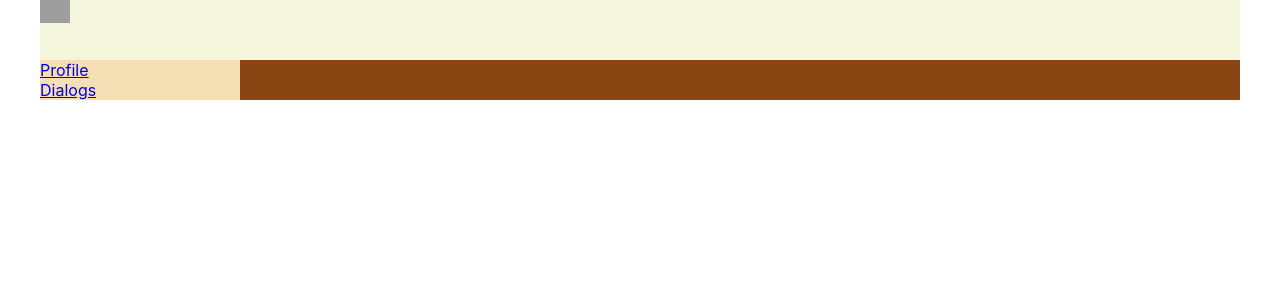
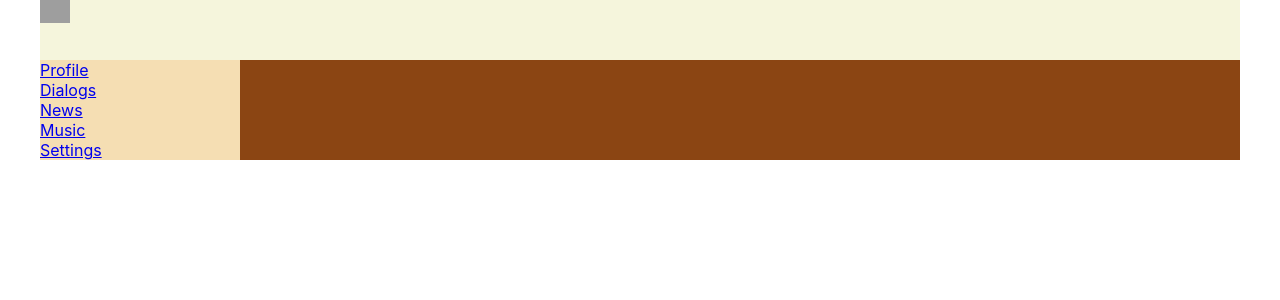
Before and after one commit to Romeral18/way-of-samurai, a React (Create React App) app: page / in a window 1280 px wide. Shown: the top 300 px of the page. Built offline with nearby package versions, Linux system fonts and the light colour scheme; grey boxes are pictures that could not be loaded.

Commit message:
React 20 NavLink Yarn Fix Write

```diff
--- a/src/App.js
+++ b/src/App.js
@@ -18,8 +18,11 @@ function App() {
                 <div className="app-wrapper-content">
 
                     <Switch>
-                        <Route path="/messages" component={Dialogs} />
                         <Route path="/profile" component={Profile}/>
+                        <Route path="/messages" component={Dialogs}/>
+                        <Route path="/news" component={News}/>
+                        <Route path="/music" component={Music}/>
+                        <Route path="/settings" component={Settings}/>
                     </Switch>
 
                 </div>
--- a/src/components/Navbar/Navbar.jsx
+++ b/src/components/Navbar/Navbar.jsx
@@ -14,6 +14,15 @@ const Navbar = (props) => {
         <div>
             <NavLink exact to='/messages'>Dialogs</NavLink>
         </div>
+        <div>
+            <NavLink exact to='/news'>News</NavLink>
+        </div>
+        <div>
+            <NavLink exact to='/music'>Music</NavLink>
+        </div>
+        <div>
+            <NavLink exact to='/settings'>Settings</NavLink>
+        </div>
     </nav>
   );
 };
```
Also changed, not shown: 1 other file (tests, documents, lock files or other folders).
